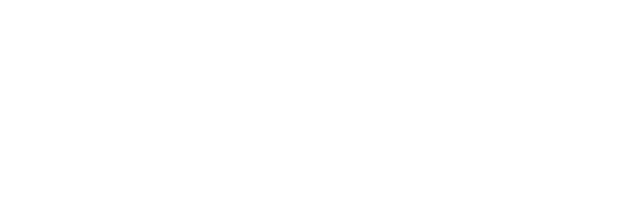
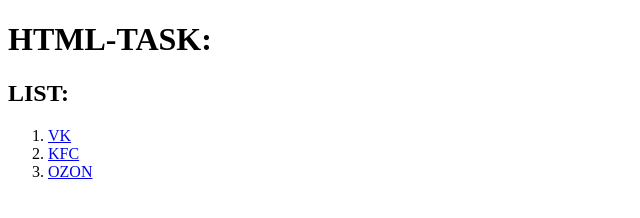
Before and after one commit to viha4ka/task-html, a website: page src/index.html in a window 1280 px wide. Shown: the whole page, without its empty margins (0-640 px from the left). Drawn offline with Linux system fonts and the light colour scheme.

Commit message:
Готово

```diff
--- a/src/index.html
+++ b/src/index.html
@@ -3,5 +3,17 @@
     <head>
         <title>HTML</title>
     </head>
-    <body></body>
+    <body>
+        <h1>HTML-TASK:</h1>
+        <h2>LIST:</h2>
+        <ol>
+            <li>
+                <a href="https://vk.com/feed/">VK</a>
+            </li>
+            <li><a href="https://www.kfc.ru/">KFC</a></li>
+            <li>
+                <a href="https://www.ozon.ru/">OZON</a>
+            </li>
+        </ol>
+    </body>
 </html>
```
Also changed, not shown: 1 other file.
